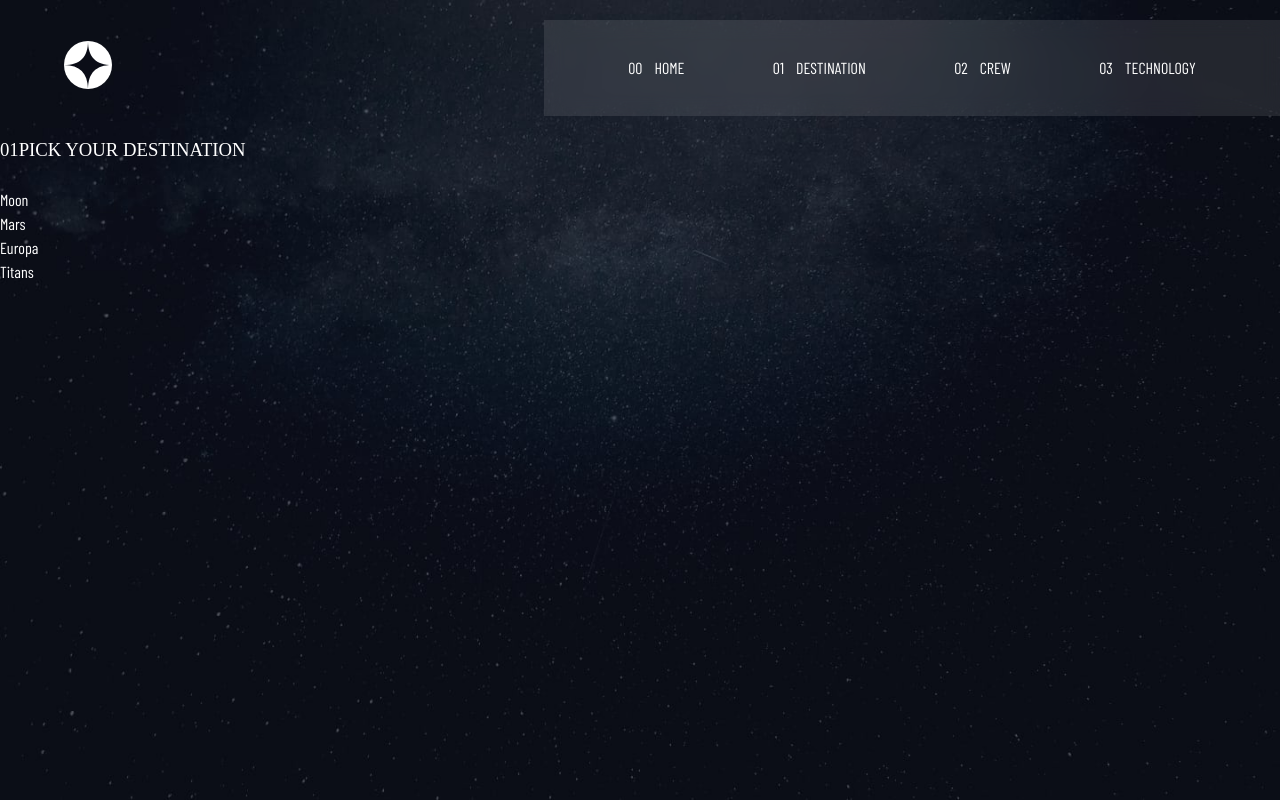
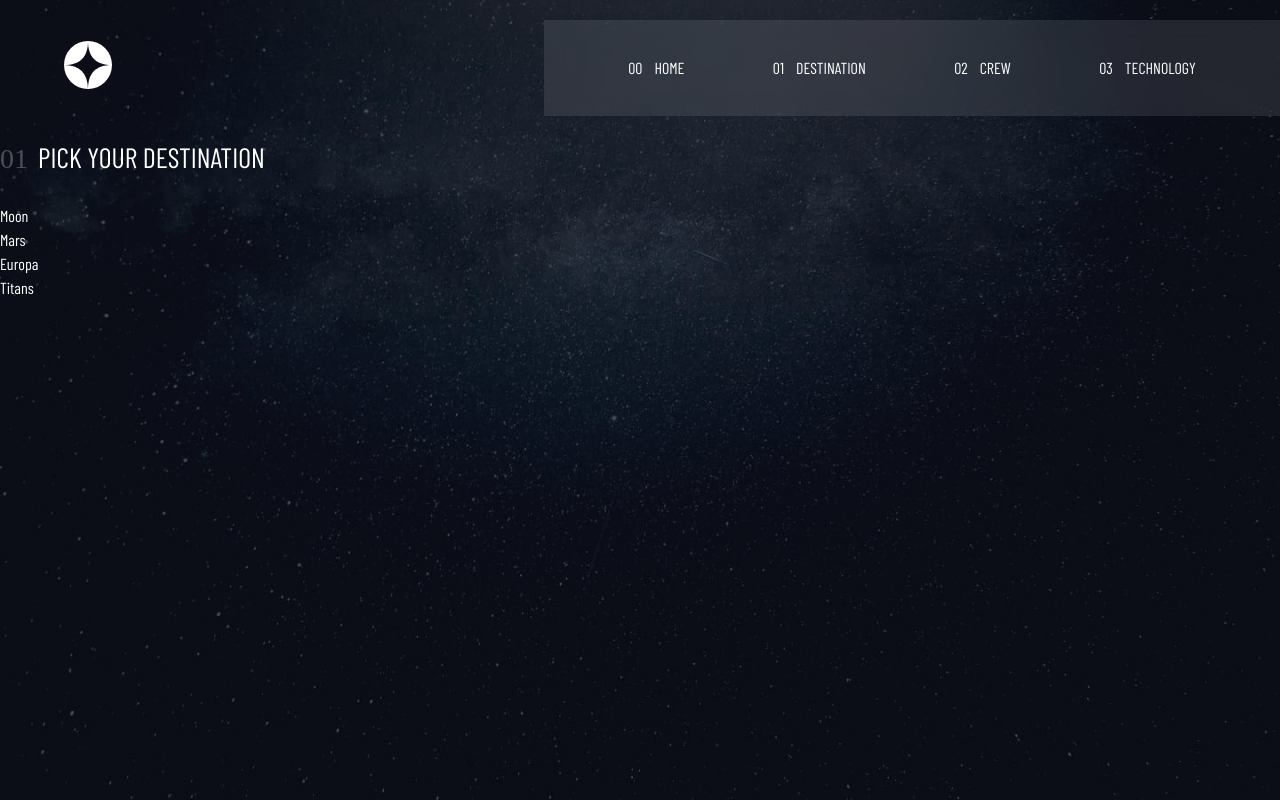
Before and after one commit to devkarine/space-tourism, a React (Vite) app: page /destination in a window 1280 px wide. Built offline with nearby package versions, Linux system fonts and the light colour scheme; a web font is replaced by a local one.

Commit message:
feat: add component Title

```diff
--- a/src/Pages/Destination/index.tsx
+++ b/src/Pages/Destination/index.tsx
@@ -1,20 +1,19 @@
 import { Header } from '../../components/Header';
 import { TabNav } from '../../components/TabNav';
+import { Title } from '../../components/Title';
 import * as S from './styled';
 
 export const Destination = () => {
   return (
     <S.Container>
       <Header />
-      <h3>
-        <span>01</span>PICK YOUR DESTINATION
-      </h3>
+      <Title  position={"01"} text={"PICK YOUR DESTINATION"}/>
 
-      <div>
-        <div>
+      <section>
+        <section>
           <img src="" alt="" />
-        </div>
-        <div>
+        </section>
+        <section>
           <div>
             <TabNav to="/" borderDirection={'bottom'}>
               Moon
@@ -43,8 +42,8 @@ export const Destination = () => {
               </div>
             </div>
           </div>
-        </div>
-      </div>
+        </section>
+      </section>
     </S.Container>
   );
 };
--- /dev/null
+++ b/src/components/Title/index.tsx
@@ -0,0 +1,15 @@
+import * as S from './styled';
+
+interface TitleProps {
+  position: string;
+  text: string;
+}
+
+export const Title = ({ position, text }: TitleProps) => {
+  return (
+    <S.Title>
+      <span>{position}</span>
+      {text}
+    </S.Title>
+  );
+};
--- /dev/null
+++ b/src/components/Title/styled.ts
@@ -0,0 +1,11 @@
+import styled from "styled-components";
+
+export const Title = styled.h2`
+    font-family: ${({theme})=> theme.fonts.family.secondary};
+    font-size: ${({theme})=> theme.fonts.size.header.extraSmall};
+
+    span{
+        padding-right: 10px;
+        color: #4d4f56;
+    }
+`
```
